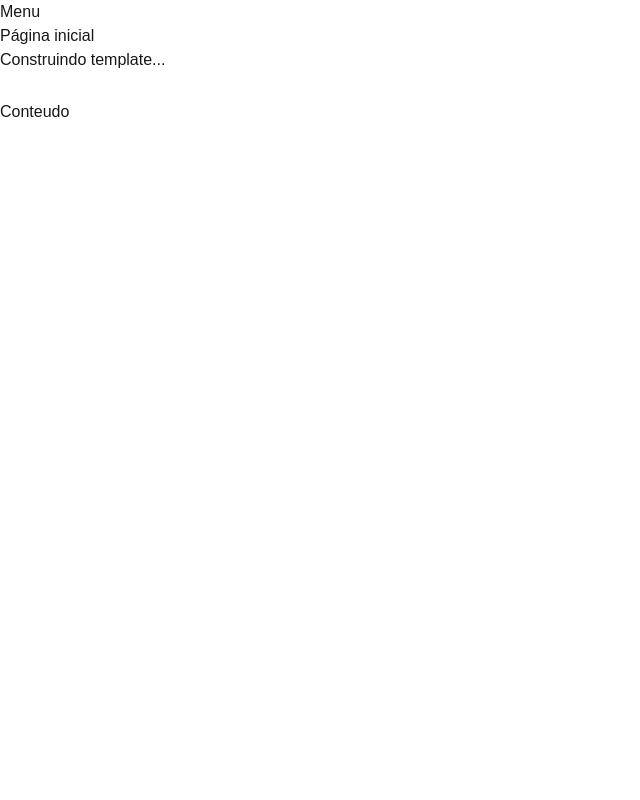
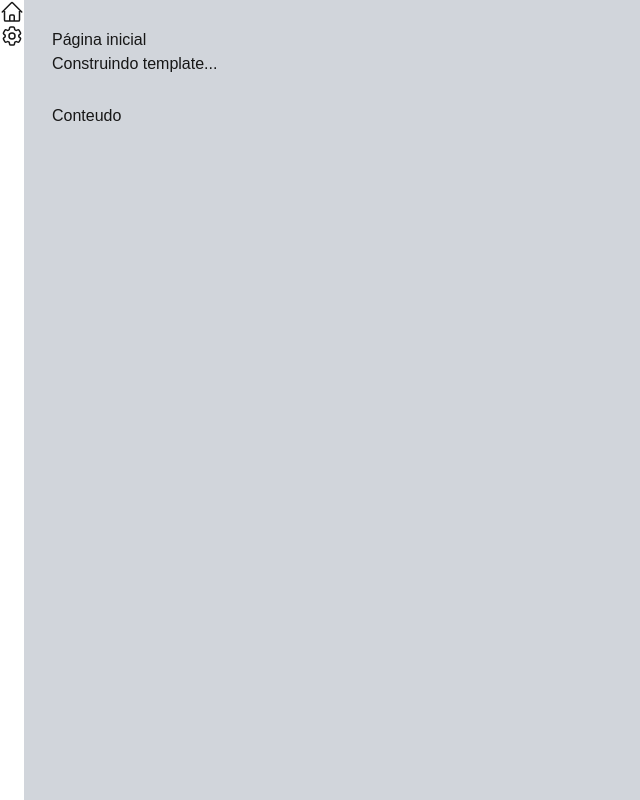
Before and after one commit to Gabrielrc11/todo_list, a Next.js app: page / in a window 1280 px wide. Shown: the whole page, without its empty margins (0-640 px from the left). Built offline with nearby package versions, Linux system fonts and the light colour scheme.

Commit message:
feat: icons

```diff
--- /dev/null
+++ b/src/components/icons/index.tsx
@@ -0,0 +1,12 @@
+export const IconeCasa = (
+    <svg xmlns="http://www.w3.org/2000/svg" fill="none" viewBox="0 0 24 24" strokeWidth={1.5} stroke="currentColor" className="size-6">
+        <path strokeLinecap="round" strokeLinejoin="round" d="m2.25 12 8.954-8.955c.44-.439 1.152-.439 1.591 0L21.75 12M4.5 9.75v10.125c0 .621.504 1.125 1.125 1.125H9.75v-4.875c0-.621.504-1.125 1.125-1.125h2.25c.621 0 1.125.504 1.125 1.125V21h4.125c.621 0 1.125-.504 1.125-1.125V9.75M8.25 21h8.25" />
+    </svg>
+)
+
+export const IconeAjustes = (
+    <svg xmlns="http://www.w3.org/2000/svg" fill="none" viewBox="0 0 24 24" strokeWidth={1.5} stroke="currentColor" className="size-6">
+        <path strokeLinecap="round" strokeLinejoin="round" d="M9.594 3.94c.09-.542.56-.94 1.11-.94h2.593c.55 0 1.02.398 1.11.94l.213 1.281c.063.374.313.686.645.87.074.04.147.083.22.127.325.196.72.257 1.075.124l1.217-.456a1.125 1.125 0 0 1 1.37.49l1.296 2.247a1.125 1.125 0 0 1-.26 1.431l-1.003.827c-.293.241-.438.613-.43.992a7.723 7.723 0 0 1 0 .255c-.008.378.137.75.43.991l1.004.827c.424.35.534.955.26 1.43l-1.298 2.247a1.125 1.125 0 0 1-1.369.491l-1.217-.456c-.355-.133-.75-.072-1.076.124a6.47 6.47 0 0 1-.22.128c-.331.183-.581.495-.644.869l-.213 1.281c-.09.543-.56.94-1.11.94h-2.594c-.55 0-1.019-.398-1.11-.94l-.213-1.281c-.062-.374-.312-.686-.644-.87a6.52 6.52 0 0 1-.22-.127c-.325-.196-.72-.257-1.076-.124l-1.217.456a1.125 1.125 0 0 1-1.369-.49l-1.297-2.247a1.125 1.125 0 0 1 .26-1.431l1.004-.827c.292-.24.437-.613.43-.991a6.932 6.932 0 0 1 0-.255c.007-.38-.138-.751-.43-.992l-1.004-.827a1.125 1.125 0 0 1-.26-1.43l1.297-2.247a1.125 1.125 0 0 1 1.37-.491l1.216.456c.356.133.751.072 1.076-.124.072-.044.146-.086.22-.128.332-.183.582-.495.644-.869l.214-1.28Z" />
+        <path strokeLinecap="round" strokeLinejoin="round" d="M15 12a3 3 0 1 1-6 0 3 3 0 0 1 6 0Z" />
+    </svg>
+)
--- a/src/components/template/Layout.tsx
+++ b/src/components/template/Layout.tsx
@@ -10,12 +10,17 @@ interface LayoutProps {
 
 export default function Layout(props: LayoutProps) {
     return (
-        <div>
+        <div className={`flex h-screen w-screen`}>
             <MenuLateral />
-            <Cabecalho titulo={props.titulo} subtitulo={props.subtitulo} />
-            <Conteudo>
-                {props.children}
-            </Conteudo>
+            <div className={`
+                flex flex-col w-full p-7
+                bg-gray-300
+            `}>
+                <Cabecalho titulo={props.titulo} subtitulo={props.subtitulo} />
+                <Conteudo>
+                    {props.children}
+                </Conteudo>
+            </div>
         </div>
     )
 }
--- /dev/null
+++ b/src/components/template/MenuItem.tsx
@@ -0,0 +1,13 @@
+interface MenuItemProps {
+    url: string
+    texto: string
+    icone: any
+}
+
+export default function MenuItem(props: MenuItemProps) {
+    return(
+        <li className={``}>
+            {props.icone}
+        </li>
+    )
+}
--- a/src/components/template/MenuLateral.tsx
+++ b/src/components/template/MenuLateral.tsx
@@ -1,7 +1,13 @@
+import { IconeAjustes, IconeCasa } from "../icons";
+import MenuItem from "./MenuItem";
+
 export default function MenuLateral() {
     return (
         <aside>
-            <h1>Menu</h1>
+            <ul>
+                <MenuItem url="/" texto="Início" icone={IconeCasa} />
+                <MenuItem url="/ajustes" texto="Ajustes" icone={IconeAjustes} />
+            </ul>
         </aside>
     )
 }
--- a/src/styles/globals.css
+++ b/src/styles/globals.css
@@ -1,6 +1,8 @@
 @tailwind base;
 @tailwind components;
 @tailwind utilities;
+
+@import url('https://fonts.googleapis.com/css2?family=Poppins:ital,wght@0,100;0,200;0,300;0,400;0,500;0,600;0,700;0,800;0,900;1,100;1,200;1,300;1,400;1,500;1,600;1,700;1,800;1,900&display=swap');
 
 :root {
   --background: #ffffff;
@@ -17,7 +19,7 @@
 body {
   color: var(--foreground);
   background: var(--background);
-  font-family: Arial, Helvetica, sans-serif;
+  font-family: "Poppins", sans-serif;
 }
 
 @layer utilities {
```
